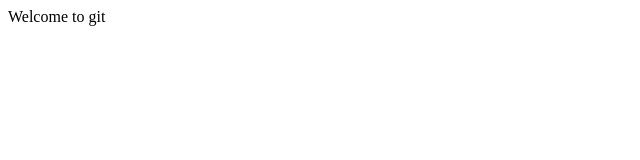
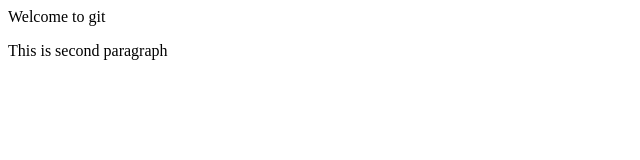
Before and after one commit to sowmyajagadamba/myfirstrepositary, a plain HTML site: page index.html in a window 1280 px wide. Shown: the whole page, without its empty margins (0-640 px from the left). Drawn offline with Linux system fonts and the light colour scheme.

Commit message:
second paragraph

```diff
--- a/app.js
+++ b/app.js
@@ -0,0 +1 @@
+console.log(123);
--- a/index.html
+++ b/index.html
@@ -1 +1,2 @@
 <p>Welcome to git </p>
+<p>This is second paragraph</p>
```
